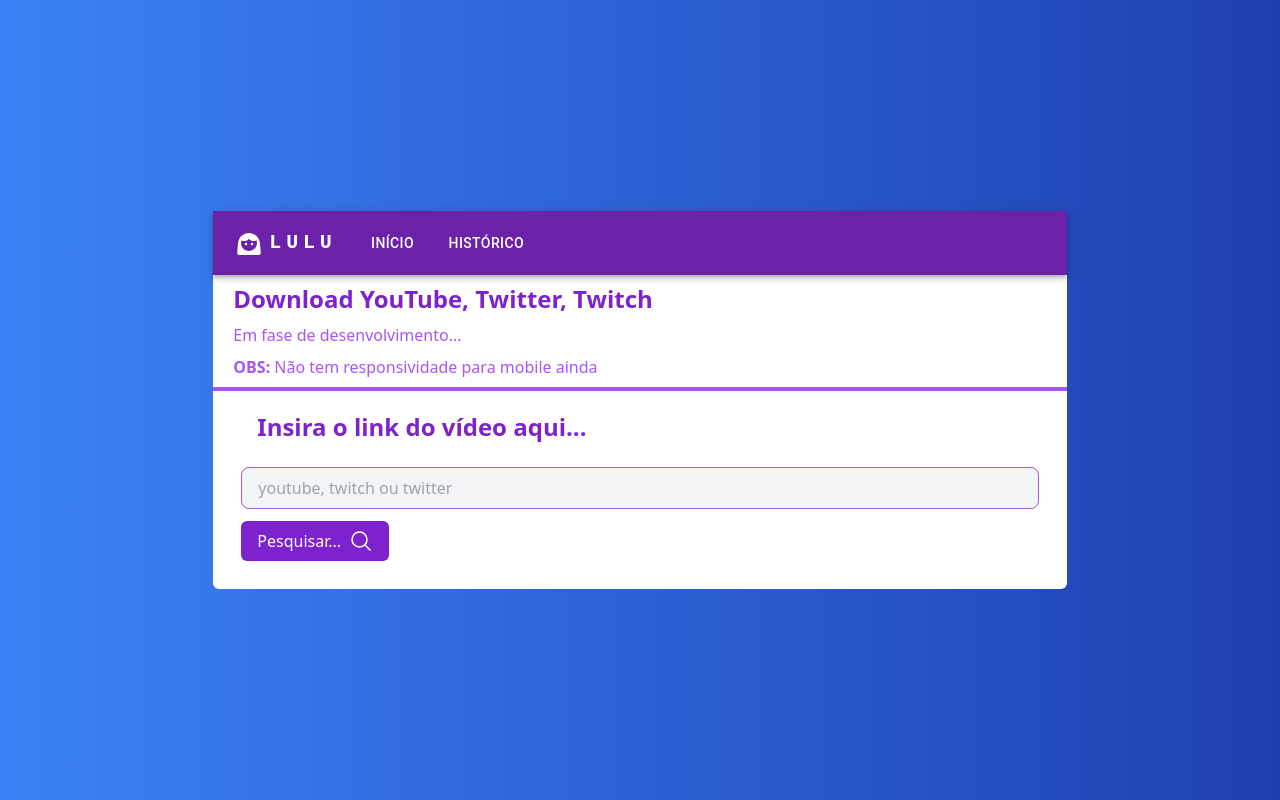
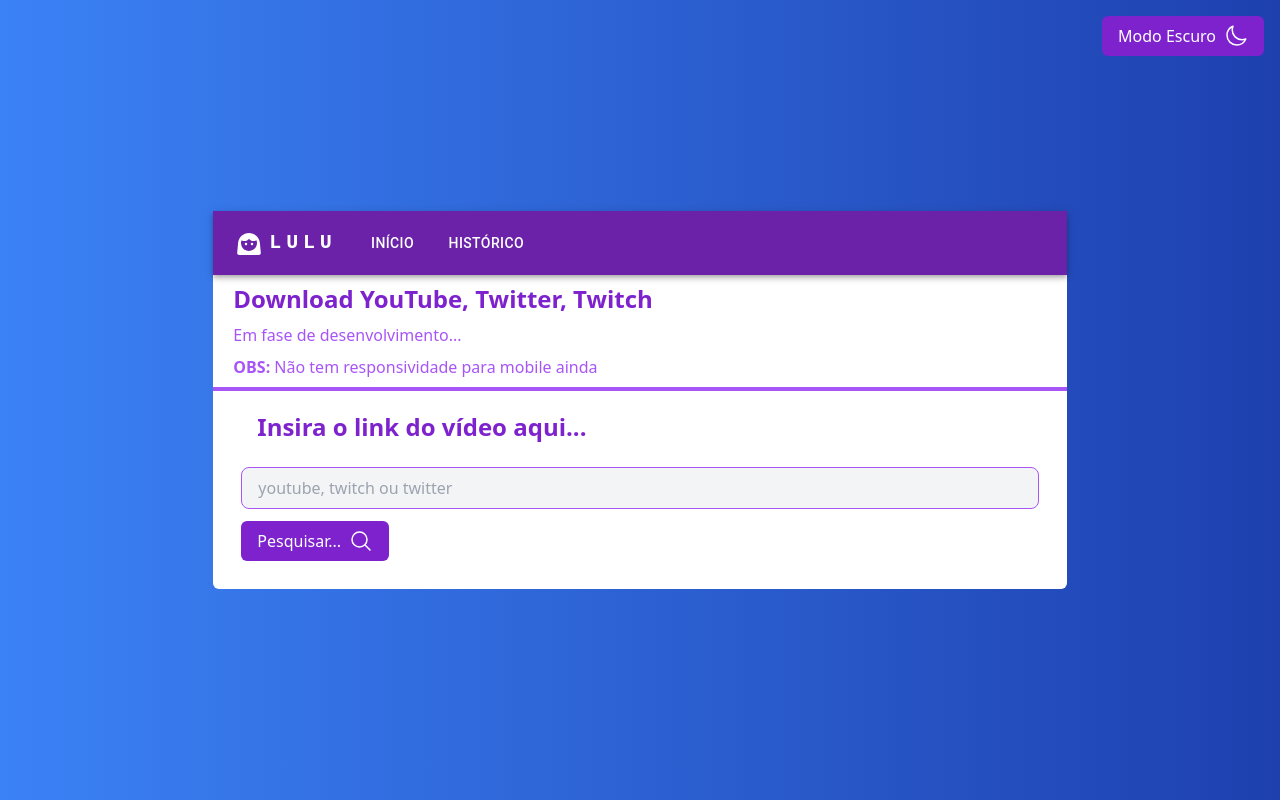
Before and after one commit to JonnyTeles/downloads, a Next.js app: page / in a window 1280 px wide. Built offline with nearby package versions, Linux system fonts and the light colour scheme.

Commit message:
modo escuro

```diff
--- /dev/null
+++ b/src/hooks/darkMode.ts
@@ -0,0 +1,26 @@
+import { useState, useEffect } from 'react';
+
+export default function DarkMode() {
+    const [darkMode, setDarkMode] = useState(
+        typeof window !== 'undefined' && window.localStorage.getItem('darkMode') === 'true'
+    );
+
+    useEffect(() => {
+        if (typeof window !== 'undefined') {
+            window.localStorage.setItem('darkMode', darkMode.toString());
+        }
+    }, [darkMode]);
+
+    function handleDarkMode() {
+        window.location.reload()
+        const newDarkMode = !darkMode;
+        setDarkMode(newDarkMode);
+        localStorage.setItem('darkMode', JSON.stringify(newDarkMode));
+    }
+
+    return {
+        darkMode,
+        handleDarkMode,
+        setDarkMode
+    }
+}
--- /dev/null
+++ b/src/interfaces/background.interface.ts
@@ -0,0 +1,4 @@
+export interface iBackground {
+    className: string
+    children: any
+}
--- a/src/pages/components/Card.tsx
+++ b/src/pages/components/Card.tsx
@@ -1,23 +1,45 @@
-import * as React from 'react';
-import Card from '@mui/material/Card';
-import CardActions from '@mui/material/CardActions';
-import CardContent from '@mui/material/CardContent';
-import CardMedia from '@mui/material/CardMedia';
-import Typography from '@mui/material/Typography';
-import { iCard } from '@/interfaces/card.interface';
-import { Tweet } from 'react-twitter-widgets';
+import * as React from "react";
+import Card from "@mui/material/Card";
+import CardActions from "@mui/material/CardActions";
+import CardContent from "@mui/material/CardContent";
+import CardMedia from "@mui/material/CardMedia";
+import Typography from "@mui/material/Typography";
+import { iCard } from "@/interfaces/card.interface";
+import { Tweet } from "react-twitter-widgets";
 import YouTube from "react-youtube";
-import Button from './Button';
+import Button from "./Button";
+import DarkMode from "@/hooks/darkMode";
+import { useState, useEffect } from "react";
 
 export default function ImgMediaCard(props: iCard) {
+  const { darkMode } = DarkMode();
+  const [background, setBackground] = useState("");
+  useEffect(() => {
+    setBackground(darkMode ? "bg-gradient-to-r from-blue-900 to-blue-950" : "");
+  }, [darkMode]);
+
+  const [textColor, setTextColor] = useState("#7e22ce");
+  useEffect(() => {
+    setTextColor(darkMode ? "black" : "#7e22ce");
+  }, [darkMode]);
+
   return (
-      <Card sx={{ maxWidth: 345}} style={{
-        WebkitBoxShadow: '8px 13px 21px -6px rgba(87,27,87,1)',
-        MozBoxShadow: '8px 13px 21px -6px rgba(87,27,87,1)',
-        boxShadow: '8px 13px 21px -6px rgba(87,27,87,1)',
-        color: 'black',
-      }}>
-        {props.youtube && <YouTube videoId={props.image} opts={{height: "200px", width: "345px"}} />}
+    <Card
+      sx={{maxWidth: 345, display: 'flex', flexDirection: 'column'}}
+      style={{
+        WebkitBoxShadow: "8px 13px 21px -6px rgba(87,27,87,1)",
+        MozBoxShadow: "8px 13px 21px -6px rgba(87,27,87,1)",
+        boxShadow: "8px 13px 21px -6px rgba(87,27,87,1)",
+        color: "black",
+      }}
+      className={background}
+    >
+      {props.youtube && (
+        <YouTube
+          videoId={props.image}
+          opts={{ height: "200px", width: "345px" }}
+        />
+      )}
       {props.twitter && <Tweet tweetId={props.image} />}
 
       {!props.youtube && !props.twitter && (
@@ -28,16 +50,28 @@
           image={props.image}
         />
       )}
-        <CardContent>
-          <Typography gutterBottom variant="h5" component="div" color="#7e22ce" className="font-bold">
+      <CardContent sx={{flexGrow: 1}}>
+        <Typography
+          gutterBottom
+          variant="h5"
+          component="div"
+          color={textColor}
+          className="font-bold"
+        >
           {props.title}
         </Typography>
-          <Typography variant="body2" color="#7e22ce" className="font-bold">
+        <Typography variant="body2" color={textColor} className="font-bold">
           {props.description}
         </Typography>
       </CardContent>
-        <CardActions>
-          <Button color='purple' className='hover:bg-purple-500' onClick={props.onClick}>{props.buttonText}</Button>
+      <CardActions sx={{ alignSelf: "center"}}>
+        <Button
+          color="purple"
+          className="hover:bg-purple-500"
+          onClick={props.onClick}
+        >
+          {props.buttonText}
+        </Button>
       </CardActions>
     </Card>
   );
--- a/src/pages/components/Dialog.tsx
+++ b/src/pages/components/Dialog.tsx
@@ -7,9 +7,20 @@
 import Button from "./Button";
 import { createTheme } from "@mui/material/styles";
 import { ThemeProvider } from "@emotion/react";
+import DarkMode from "@/hooks/darkMode";
+import { useState, useEffect } from "react";
 
 export default function AlertDialog(props: any) {
   const [open, setOpen] = React.useState(false);
+  const { darkMode } = DarkMode();
+  const [background, setBackground] = useState(
+    "bg-gradient-to-r from-blue-500 to-blue-800"
+  );
+  useEffect(() => {
+    setBackground(
+      darkMode ? "#111827" : "white"
+    );
+  }, [darkMode]);
 
   const customTheme = createTheme({
     palette: {
@@ -41,6 +52,7 @@
         onClose={handleClose}
         aria-labelledby="alert-dialog-title"
         aria-describedby="alert-dialog-description"
+        PaperProps={{ style: { backgroundColor: background } }}
       >
         <DialogTitle
           id="alert-dialog-title"
--- a/src/pages/components/DownloadCard.tsx
+++ b/src/pages/components/DownloadCard.tsx
@@ -7,12 +7,24 @@
 import axios from "axios";
 import SnackBar from "./Snackbar";
 import Download from "@/hooks/download";
-import { useState } from "react";
+import { useState, useEffect } from "react";
+import DarkMode from "@/hooks/darkMode";
 
 export default function DownloadCard(props: iDownloadCard) {
   const [isDownloading, setIsDownloading] = useState(false);
   const [className, setClassName] = useState("m-1 hover:bg-purple-500");
   const { openSnackbar, closeSnackbar, message, type, open } = Download();
+  const { darkMode } = DarkMode();
+  const [background, setBackground] = useState(
+    "bg-gradient-to-r from-blue-500 to-blue-800"
+  );
+  useEffect(() => {
+    setBackground(
+      darkMode
+        ? "bg-gradient-to-r from-blue-900 to-blue-950"
+        : "bg-gradient-to-r from-blue-500 to-blue-800"
+    );
+  }, [darkMode]);
 
   async function handleDownload(
     url: string,
@@ -99,9 +111,9 @@
       <div
         className={`
         flex justify-center
-        bg-gradient-to-r from-blue-500 to-blue-700
         flex-col-reverse
         text-white
+      ${background}
       `}
       >
         <SnackBar
@@ -139,9 +151,9 @@
       <div
         className={`
         flex justify-center
-        bg-gradient-to-r from-blue-500 to-blue-700
         flex-col-reverse
         text-white
+        ${background}
       `}
       >
         <SnackBar
@@ -196,9 +208,9 @@
       <div
         className={`
         flex justify-center
-        bg-gradient-to-r from-blue-500 to-blue-700
         flex-col-reverse
         text-white
+        ${background}
       `}
       >
         <SnackBar
--- a/src/pages/components/Icons.tsx
+++ b/src/pages/components/Icons.tsx
@@ -1,6 +1,5 @@
 export default function Icon(
-  type: "download" | "search" | "folder" | "back" = "download"
-) {
+  type: "download" | "search" | "folder" | "sun" | "moon" | "back" = "moon") {
   if (type === "download") {
     return (
       <svg
@@ -69,5 +68,56 @@
         />
       </svg>
     );
+  } else if (type === "sun") {
+    return (
+      <svg
+        xmlns="http://www.w3.org/2000/svg"
+        fill="none"
+        viewBox="0 0 24 24"
+        strokeWidth={1.5}
+        stroke="currentColor"
+        className="w-6 h-6"
+      >
+        <path
+          strokeLinecap="round"
+          strokeLinejoin="round"
+          d="M12 3v2.25m6.364.386l-1.591 1.591M21 12h-2.25m-.386 6.364l-1.591-1.591M12 18.75V21m-4.773-4.227l-1.591 1.591M5.25 12H3m4.227-4.773L5.636 5.636M15.75 12a3.75 3.75 0 11-7.5 0 3.75 3.75 0 017.5 0z"
+        />
+      </svg>
+    );
+  } else if (type === "moon") {
+    return (
+      <svg
+        xmlns="http://www.w3.org/2000/svg"
+        fill="none"
+        viewBox="0 0 24 24"
+        strokeWidth={1.5}
+        stroke="currentColor"
+        className="w-6 h-6"
+      >
+        <path
+          strokeLinecap="round"
+          strokeLinejoin="round"
+          d="M21.752 15.002A9.718 9.718 0 0118 15.75c-5.385 0-9.75-4.365-9.75-9.75 0-1.33.266-2.597.748-3.752A9.753 9.753 0 003 11.25C3 16.635 7.365 21 12.75 21a9.753 9.753 0 009.002-5.998z"
+        />
+      </svg>
+    );
+  } else {
+    return (
+      <svg
+        xmlns="http://www.w3.org/2000/svg"
+        fill="none"
+        viewBox="0 0 24 24"
+        strokeWidth={1.5}
+        stroke="currentColor"
+        className="w-6 h-6"
+      >
+        <path
+          strokeLinecap="round"
+          strokeLinejoin="round"
+          d="M21.752 15.002A9.718 9.718 0 0118 15.75c-5.385 0-9.75-4.365-9.75-9.75 0-1.33.266-2.597.748-3.752A9.753 9.753 0 003 11.25C3 16.635 7.365 21 12.75 21a9.753 9.753 0 009.002-5.998z"
+        />
+      </svg>
+    );
   }
 }
--- a/src/pages/historic.tsx
+++ b/src/pages/historic.tsx
@@ -36,13 +36,6 @@
   );
 
   return (
-    <div
-      className={`
-        flex justify-center items-center min-h-screen
-        bg-gradient-to-r from-blue-500 to-blue-800
-        text-white h-auto
-      `}
-    >
       <Layout title="Histórico de pesquisas">
         <SnackBar
           open={open}
@@ -146,6 +139,5 @@
           </>
         )}
       </Layout>
-    </div>
   );
 }
--- a/src/pages/index.tsx
+++ b/src/pages/index.tsx
@@ -29,13 +29,6 @@
   const icon = getIcon();
 
   return (
-    <div
-      className={`
-    flex justify-center items-center min-h-screen
-    bg-gradient-to-r from-blue-500 to-blue-800
-    text-white h-auto
-    `}
-    >
       <Layout title="Download YouTube, Twitter, Twitch">
         {visibleSpinner ? (
           <Spinner color="purple" text="Buscando..." />
@@ -104,6 +97,5 @@
           />
         )}
       </Layout>
-    </div>
   );
 }
--- /dev/null
+++ b/src/pages/templates/Background.tsx
@@ -0,0 +1,11 @@
+export default function Background(props: any) {
+
+  return (
+    <div
+      className={`${props.className}
+      `}
+    >
+      {props.children}
+    </div>
+  );
+}
--- a/src/pages/templates/Layout.tsx
+++ b/src/pages/templates/Layout.tsx
@@ -1,17 +1,70 @@
 import { iLayout } from "@/interfaces/layout.interface";
 import Title from "../components/Title";
+import DarkMode from "./../../hooks/darkMode";
+import { useState, useEffect } from "react";
+import Background from "./Background";
+import Button from "../components/Button";
+import Icon from "../components/Icons";
 
 export default function Layout(props: iLayout) {
+  const { darkMode, handleDarkMode } = DarkMode();
+  const [background, setBackground] = useState(
+    "bg-gradient-to-r from-blue-500 to-blue-800"
+  );
+  useEffect(() => {
+    setBackground(
+      darkMode
+        ? "bg-gradient-to-r from-blue-900 to-blue-950"
+        : "bg-gradient-to-r from-blue-500 to-blue-800"
+    );
+  }, [darkMode]);
+
+  const [layout, setLayout] = useState("bg-white text-gray-800");
+  useEffect(() => {
+    setLayout(
+      darkMode ? "bg-gray-900 text-gray-800" : " bg-white text-gray-800"
+    );
+  }, [darkMode]);
+
+  const [buttonIcon, setButtonIcon] = useState(Icon())
+  useEffect(() => {
+    setButtonIcon(
+      darkMode ? Icon("sun") : Icon("moon")
+    );
+  }, [darkMode]);
+
+  const [buttonText, setbuttonText] = useState("Modo Escuro");
+  useEffect(() => {
+    setbuttonText(darkMode ? "Modo Claro" : "Modo Escuro");
+  }, [darkMode]);
+
   return (
+    <Background
+      className={`flex justify-center items-center min-h-screen
+      text-white h-auto
+      ${background}
+      `}
+    >
       <div
         className={`
       flex flex-col w-2/3
-      bg-white text-gray-800
       rounded-md
+      ${layout}
       `}
       >
         <Title> {props.title} </Title>
         <div className="p-6 ">{props.children}</div>
       </div>
+      <div className="fixed top-0 right-0 m-4">
+        <Button
+          onClick={handleDarkMode}
+          color="purple"
+          className="hover:bg-purple-500"
+          icon={buttonIcon}
+        >
+          {buttonText}
+        </Button>
+      </div>
+    </Background>
   );
 }
```
Also changed, not shown: src/pages/components/Input.tsx (+13 -4 lines). Lines whose indentation alone changed are shown as unchanged.
